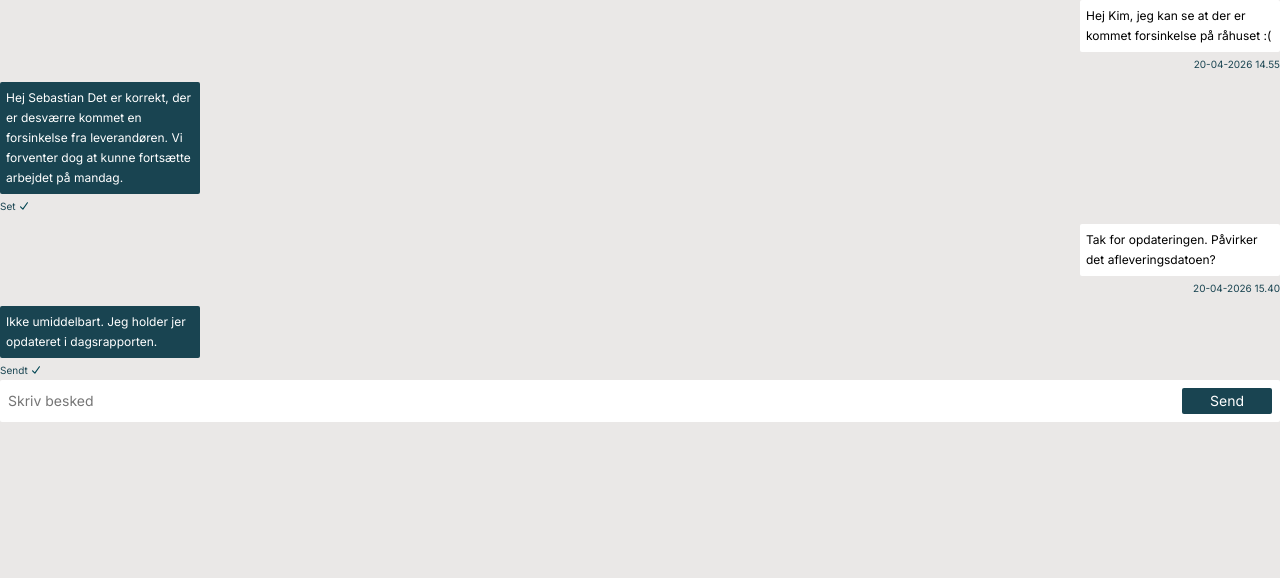
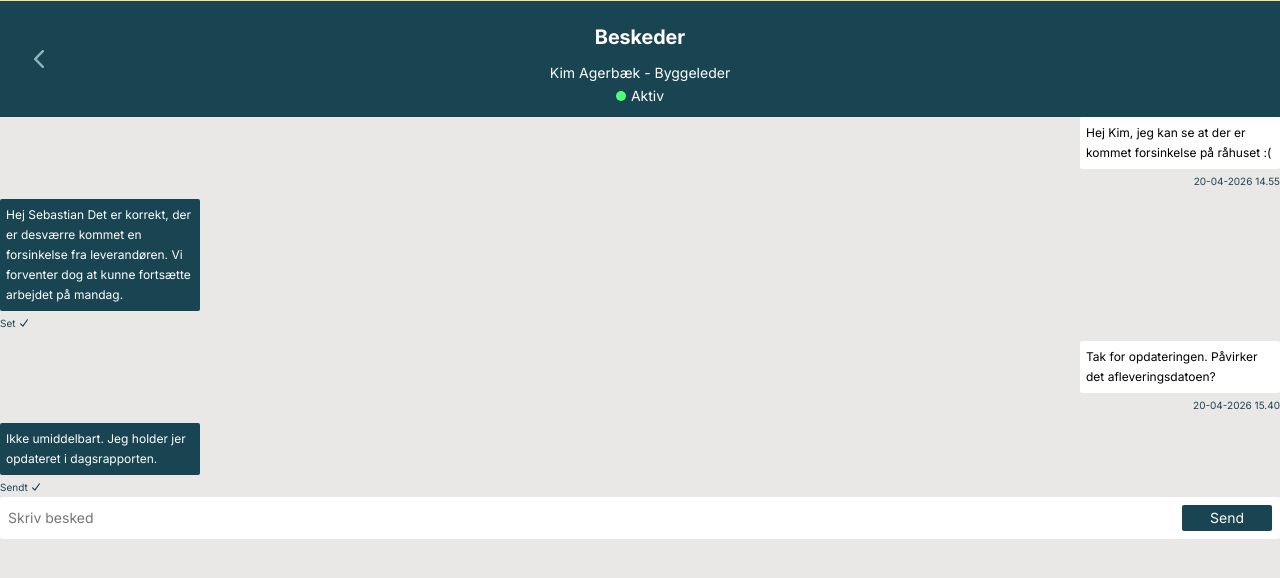
Before and after one commit to EgilVDW/pentia, a Vue app: page /chat in a window 1280 px wide. Shown: the top 578 px of the page. Built offline with nearby package versions, Linux system fonts and the light colour scheme; a web font is replaced by a local one.

Commit message:
update ChatView

```diff
--- a/src/views/ChatView.vue
+++ b/src/views/ChatView.vue
@@ -1,4 +1,5 @@
 <script setup>
+import ChatHeader from "@/components/ChatHeader.vue";
 import MessageList from "@/components/MessageList.vue";
 import MessageInput from "@/components/MessageInput.vue";
 import { ref } from "vue";
@@ -32,20 +33,19 @@ Vi forventer dog at kunne fortsætte arbejdet på mandag.`,
   }
 ]);
 
-const user = "user1";
-
 const message = ref("");
 
-function sendMessage(text) {
+const sendMessage = (text) => {
   data.value.push({
     user: "user1",
     content: text,
     timestamp: Date.now(),
     status: "sent"
   });
-}
+};
 </script>
 <template>
-  <MessageList :data="data" :user="user" />
+  <ChatHeader name="Kim Agerbæk" role="Byggeleder" status="online" />
+  <MessageList :data="data" user="user1" />
   <MessageInput v-model="message" @send="sendMessage" />
 </template>
```
